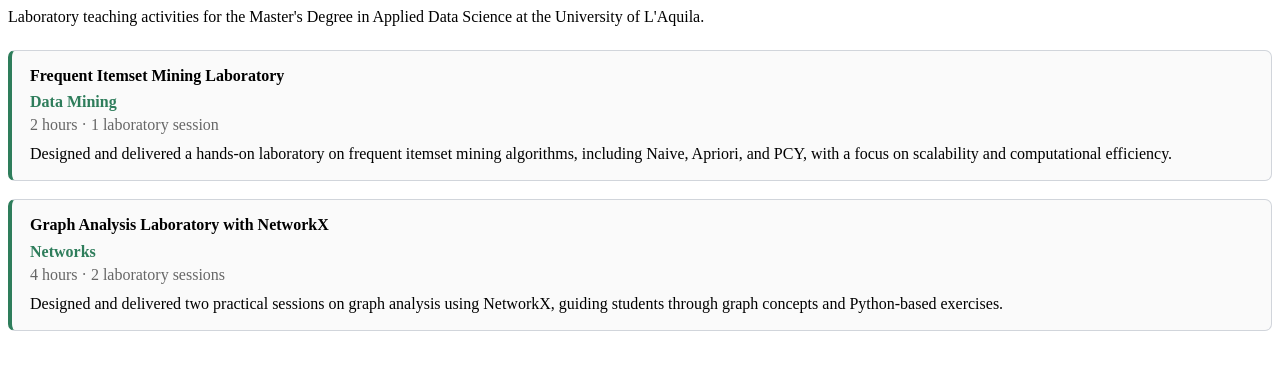
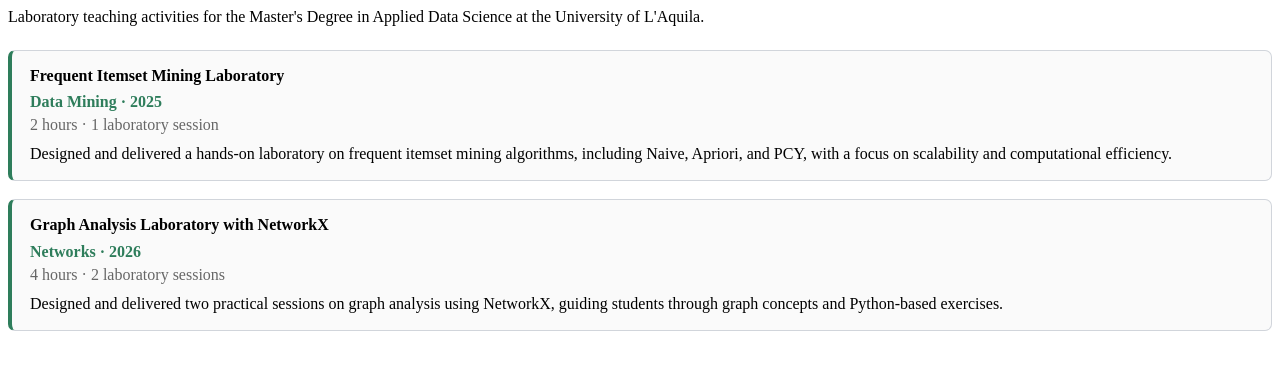
Before and after one commit to francescaciccarelli/francescaciccarelli.github.io, a Jekyll site: the page _pages/teaching.html, which Jekyll copies as it is, in a window 1280 px wide. Shown: the top 370 px of the page. Built offline with Jekyll 4.4.1, drawn with Linux system fonts in a browser that asks for light colours.

Commit message:
Update teaching.html

```diff
--- a/_pages/teaching.html
+++ b/_pages/teaching.html
@@ -54,9 +54,10 @@ Laboratory teaching activities for the Master's Degree
 in Applied Data Science at the University of L'Aquila.
 </p>
 
+
 <div class="teaching-card">
   <h3>Frequent Itemset Mining Laboratory</h3>
-  <div class="teaching-course">Data Mining</div>
+  <div class="teaching-course">Data Mining · 2025</div>
   <div class="teaching-hours">
     2 hours · 1 laboratory session
   </div>
@@ -70,7 +71,7 @@ in Applied Data Science at the University of L'Aquila.
 
 <div class="teaching-card">
   <h3>Graph Analysis Laboratory with NetworkX</h3>
-  <div class="teaching-course">Networks</div>
+  <div class="teaching-course">Networks · 2026</div>
   <div class="teaching-hours">
     4 hours · 2 laboratory sessions
   </div>
```
